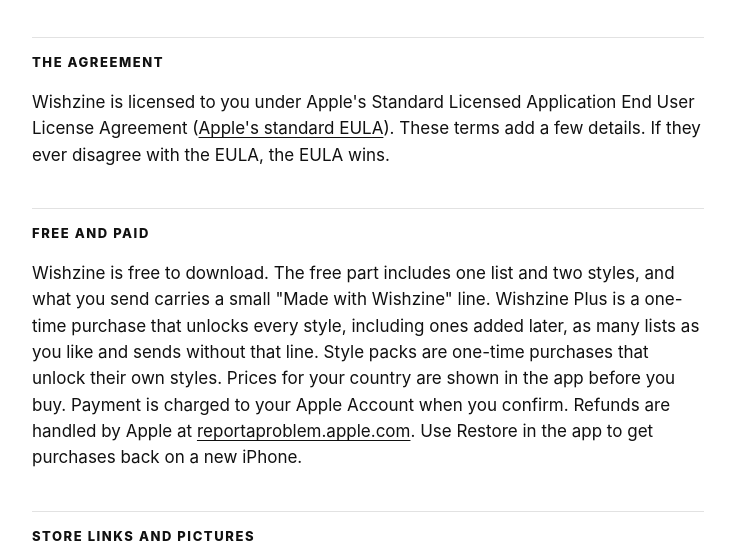
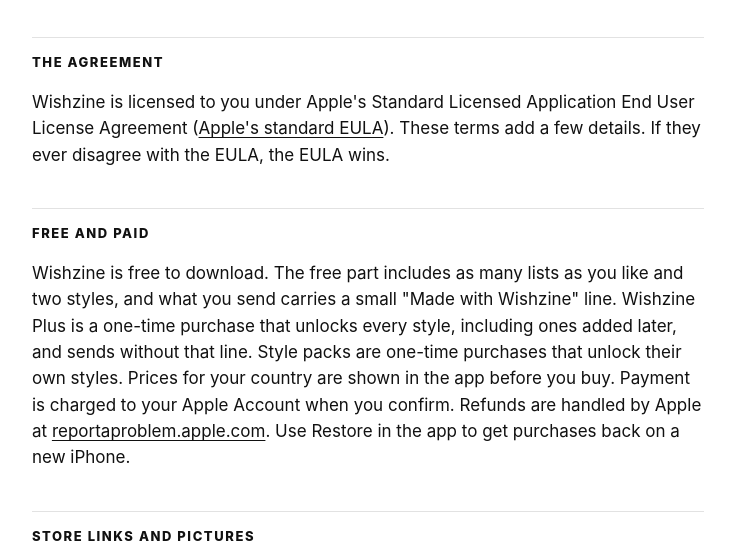
Before and after one commit to eprivalovdev/wishzine-app, a plain HTML site: page terms.html in a window 1280 px wide. Shown: the part 197-757 px from the top of the page, without its empty margins (272-1007 px from the left). Drawn offline with Linux system fonts and the light colour scheme.

Commit message:
Terms: lists are unlimited for everyone

```diff
--- a/terms.html
+++ b/terms.html
@@ -20,7 +20,7 @@
 <h2>The agreement</h2>
 <p>Wishzine is licensed to you under Apple's Standard Licensed Application End User License Agreement (<a href="https://www.apple.com/legal/internet-services/itunes/dev/stdeula/">Apple's standard EULA</a>). These terms add a few details. If they ever disagree with the EULA, the EULA wins.</p>
 <h2>Free and paid</h2>
-<p>Wishzine is free to download. The free part includes one list and two styles, and what you send carries a small "Made with Wishzine" line. Wishzine Plus is a one-time purchase that unlocks every style, including ones added later, as many lists as you like and sends without that line. Style packs are one-time purchases that unlock their own styles. Prices for your country are shown in the app before you buy. Payment is charged to your Apple Account when you confirm. Refunds are handled by Apple at <a href="https://reportaproblem.apple.com">reportaproblem.apple.com</a>. Use Restore in the app to get purchases back on a new iPhone.</p>
+<p>Wishzine is free to download. The free part includes as many lists as you like and two styles, and what you send carries a small "Made with Wishzine" line. Wishzine Plus is a one-time purchase that unlocks every style, including ones added later, and sends without that line. Style packs are one-time purchases that unlock their own styles. Prices for your country are shown in the app before you buy. Payment is charged to your Apple Account when you confirm. Refunds are handled by Apple at <a href="https://reportaproblem.apple.com">reportaproblem.apple.com</a>. Use Restore in the app to get purchases back on a new iPhone.</p>
 <h2>Store links and pictures</h2>
 <p>Gifts on your list come from store pages you choose. Their names, prices, pictures and trademarks belong to those stores and brands, and prices can change after you add a gift. Wishzine doesn't sell anything, doesn't take part in any purchase your friends make, and doesn't reserve gifts. Share lists only with people you want to see them.</p>
 <h2>Using Wishzine</h2>
```
